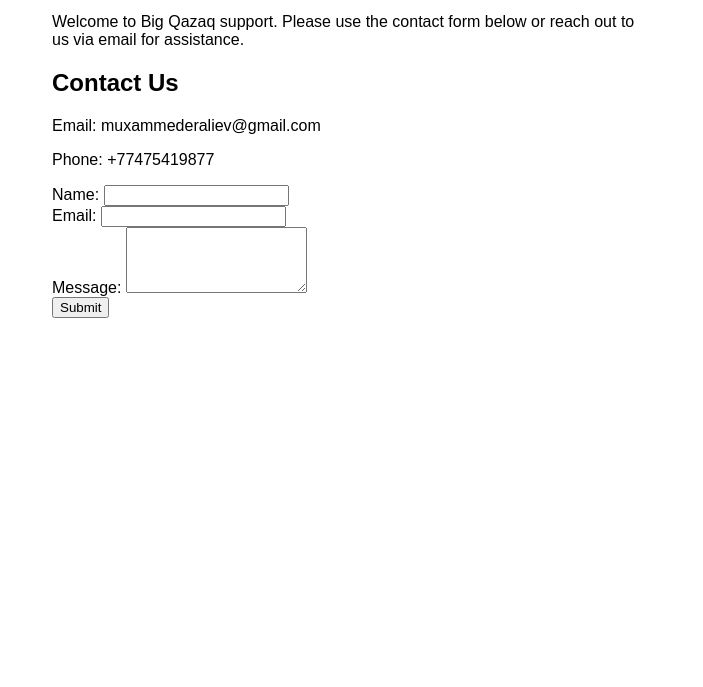
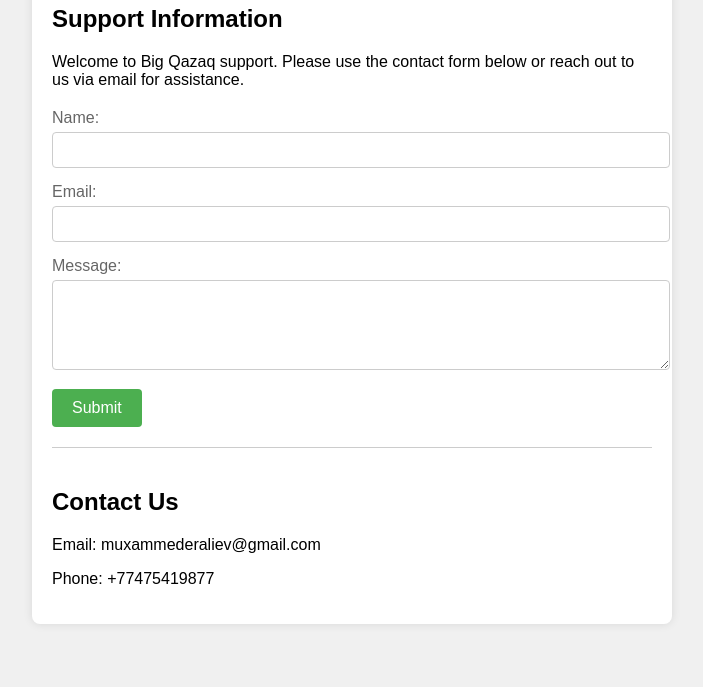
Before and after one commit to ganzyhax/big_qazaq_support_site, a plain HTML site: page index.html in a window 1280 px wide. Shown: the part 113-800 px from the top of the page, without its empty margins (288-991 px from the left). Drawn offline with Linux system fonts and the light colour scheme.

Commit message:
Update index.html

```diff
--- a/index.html
+++ b/index.html
@@ -8,20 +8,60 @@
     body {
         font-family: Arial, sans-serif;
         margin: 20px;
+        background-color: #f0f0f0;
     }
     .container {
         max-width: 600px;
         margin: auto;
+        background-color: #fff;
+        padding: 20px;
+        border-radius: 8px;
+        box-shadow: 0 0 10px rgba(0,0,0,0.1);
     }
     h1 {
         text-align: center;
         margin-bottom: 20px;
+        color: #333;
     }
     .support-info {
         margin-bottom: 20px;
     }
     .contact-info {
         margin-top: 20px;
+        border-top: 1px solid #ccc;
+        padding-top: 20px;
+    }
+    .form-group {
+        margin-bottom: 15px;
+    }
+    label {
+        display: block;
+        margin-bottom: 5px;
+        color: #666;
+    }
+    input[type="text"],
+    input[type="email"],
+    textarea {
+        width: 100%;
+        padding: 8px;
+        font-size: 16px;
+        border: 1px solid #ccc;
+        border-radius: 4px;
+    }
+    textarea {
+        resize: vertical;
+    }
+    button[type="submit"] {
+        background-color: #4CAF50;
+        color: white;
+        border: none;
+        padding: 10px 20px;
+        cursor: pointer;
+        border-radius: 4px;
+        font-size: 16px;
+    }
+    button[type="submit"]:hover {
+        background-color: #45a049;
     }
 </style>
 </head>
@@ -33,12 +73,6 @@
     <div class="support-info">
         <h2>Support Information</h2>
         <p>Welcome to Big Qazaq support. Please use the contact form below or reach out to us via email for assistance.</p>
-    </div>
-
-    <div class="contact-info">
-        <h2>Contact Us</h2>
-        <p>Email: muxammederaliev@gmail.com</p>
-        <p>Phone: +77475419877</p>
     </div>
 
     <form id="contactForm" method="post">
@@ -58,6 +92,12 @@
             <button type="submit">Submit</button>
         </div>
     </form>
+
+    <div class="contact-info">
+        <h2>Contact Us</h2>
+        <p>Email: muxammederaliev@gmail.com</p>
+        <p>Phone: +77475419877</p>
+    </div>
 </div>
 
 <script>
```
